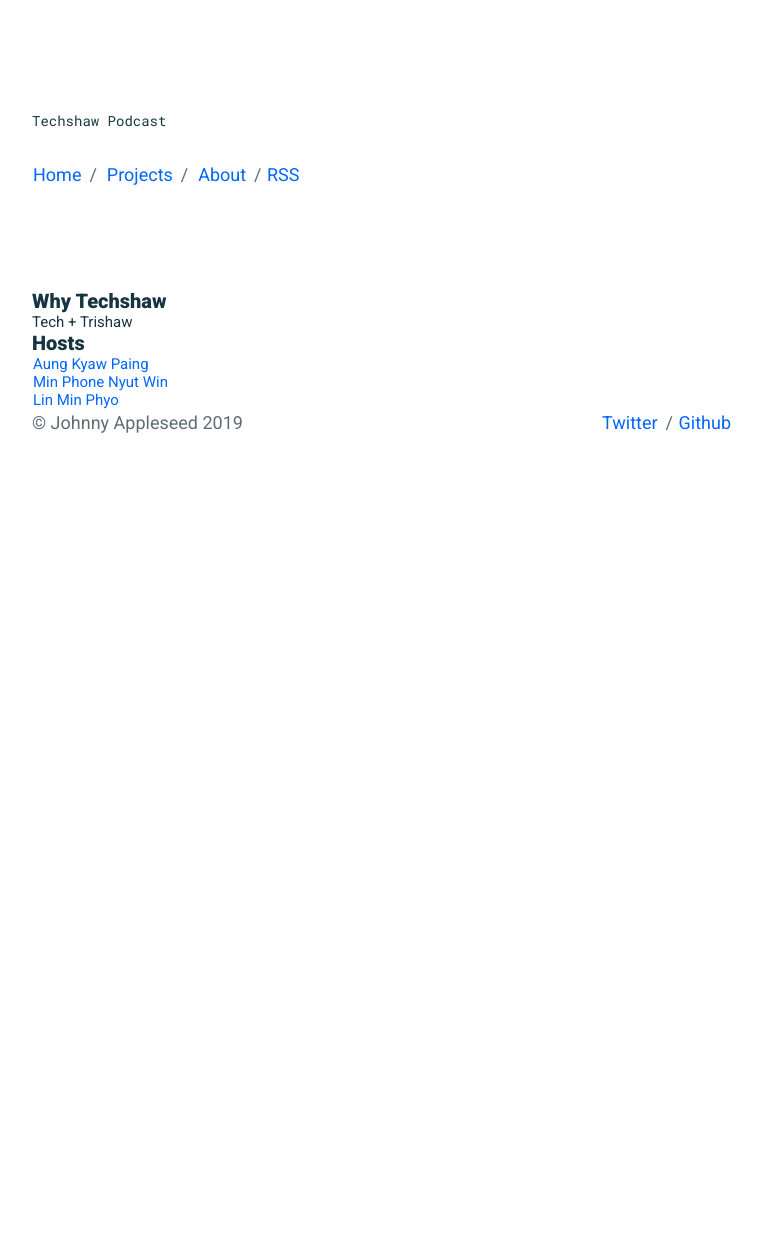
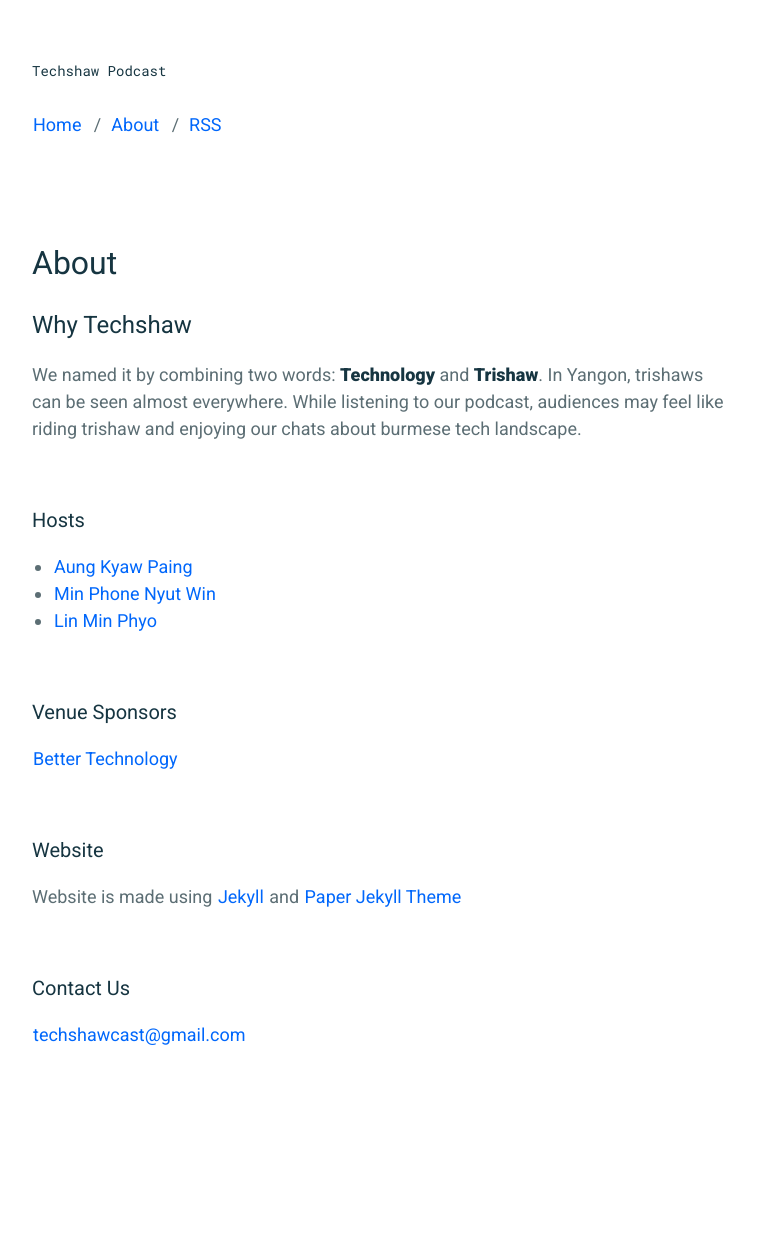
Before and after one commit to TechshawCast/techshaw.github.io, a Jekyll site: the page built from docs/_pages/about.md, in a window 1280 px wide. Shown: the whole page, without its empty margins (258-1020 px from the left). Built offline with Jekyll 4.4.1, drawn with Linux system fonts in a browser that asks for light colours; before the commit the page ends 900 px from its top, so only the background shows below that.

Commit message:
Update about and a new post

```diff
--- a/docs/_config.yml
+++ b/docs/_config.yml
@@ -3,15 +3,15 @@ title: "Techshaw Podcast"
 description: >
   Burmese speaking podcast about software development
 
-author: Johnny Appleseed
-email: johnny@appleseed.com
-twitter_username: _HairForceOne
-github_username: mkchoi212
+author: Techshaw Cast
+email: techshawcast@gmail.com
+twitter_username:
+github_username:
 
 baseurl: "" # the subpath of your site, e.g. /blog
-url: "https://deadbeef.me" # the base hostname & protocol for your site
+url: "https://techshawcast.github.io" # the base hostname & protocol for your site
 
-google_analytics_id: UA-1111111111-1
+google_analytics_id:
 disqus_id:
 
 # Build settings
--- a/docs/_includes/footer.html
+++ b/docs/_includes/footer.html
@@ -1,4 +1,4 @@
 <footer class="c-page__footer">
-  <p>&copy; {{ site.author }} {{ 'now' | date: '%Y' }}</p>
-  <p>{% if site.twitter_username %}<a href="https://twitter.com/{{ site.twitter_username }}">Twitter</a>{% if site.github_username %}<span class="u-separate"></span>{% endif %}{% endif %}{% if site.github_username %}<a href="https://github.com/{{ site.github_username }}">Github</a>{% endif %}</p>
+  <!-- <p>&copy; {{ site.author }} {{ 'now' | date: '%Y' }}</p>
+  <p>{% if site.twitter_username %}<a href="https://twitter.com/{{ site.twitter_username }}">Twitter</a>{% if site.github_username %}<span class="u-separate"></span>{% endif %}{% endif %}{% if site.github_username %}<a href="https://github.com/{{ site.github_username }}">Github</a>{% endif %}</p> -->
 </footer>
--- a/docs/_includes/header.html
+++ b/docs/_includes/header.html
@@ -4,8 +4,10 @@
   <h1>{{ site.description }}</h1>
   {% endif %}
   <p>
-    <a href="{{ "/" | prepend: site.baseurl }}">Home</a><span
-          class="u-separate"></span> <a href="{{ "/projects/" | prepend:
-          site.baseurl }}">Projects</a><span class="u-separate"></span> <a href="{{ "/about/" | prepend: site.baseurl }}">About</a><span class="u-separate"></span><a href="{{ "/feed.xml" | prepend: site.baseurl }}">RSS</a>
+    <a href="{{ "/" | prepend: site.baseurl }}">Home</a>
+    <span class="u-separate"></span>
+    <a href="{{ "/about/" | prepend: site.baseurl }}">About</a>
+    <span class="u-separate"></span>
+    <a href="{{ "/feed.xml" | prepend: site.baseurl }}">RSS</a>
   </p>
 </header>
--- a/docs/_pages/about.md
+++ b/docs/_pages/about.md
@@ -1,20 +1,34 @@
 ---
-layout: page
+layout: content
 title: About
 permalink: /about/
 ---
 
-# **Why Techshaw**
+## Why Techshaw
 
-## Tech + Trishaw
+We named it by combining two words: **Technology** and **Trishaw**. In Yangon, trishaws can be seen almost everywhere. While listening to our podcast, audiences may feel like riding trishaw and enjoying our chats about burmese tech landscape.
 
+<br/>
 
+### Hosts
 
+- [Aung Kyaw Paing](https://twitter.com/vincentpaing)
 
-# **Hosts**
+- [Min Phone Nyut Win](https://twitter.com/MinPhone22)
 
-## [Aung Kyaw Paing](https://twitter.com)
+- [Lin Min Phyo](https://twitter.com/Linminphyoe1)
 
-## [Min Phone Nyut Win](https://twitter.com)
+<br/>
 
-## [Lin Min Phyo](https://twitter.com)
+### Venue Sponsors
+[Better Technology](https://www.better.hr)
+
+<br/>
+
+### Website
+Website is made using [Jekyll](https://jekyll.rb) and [Paper Jekyll Theme](https://github.com/mkchoi212/paper-jekyll-theme.git)
+
+<br/>
+
+### Contact Us
+[techshawcast@gmail.com](mailto:techshawcast@gmail.com)
--- a/docs/_sass/utilities/_layout.scss
+++ b/docs/_sass/utilities/_layout.scss
@@ -6,7 +6,7 @@
     max-width: 72rem; // 620px
     margin-right: auto;
     margin-left: auto;
-    padding-top: 10rem; // 100px
+    padding-top: 5rem; // 50px
     padding-right: 1rem; // 10px
     padding-left: 1rem; // 10px
 }
```
Also changed, not shown: docs/_pages/projects.md (deleted, +0 -17 lines), docs/_posts/2019-08-18-website-launch.md (added, +21 -0 lines), 2 other files.
